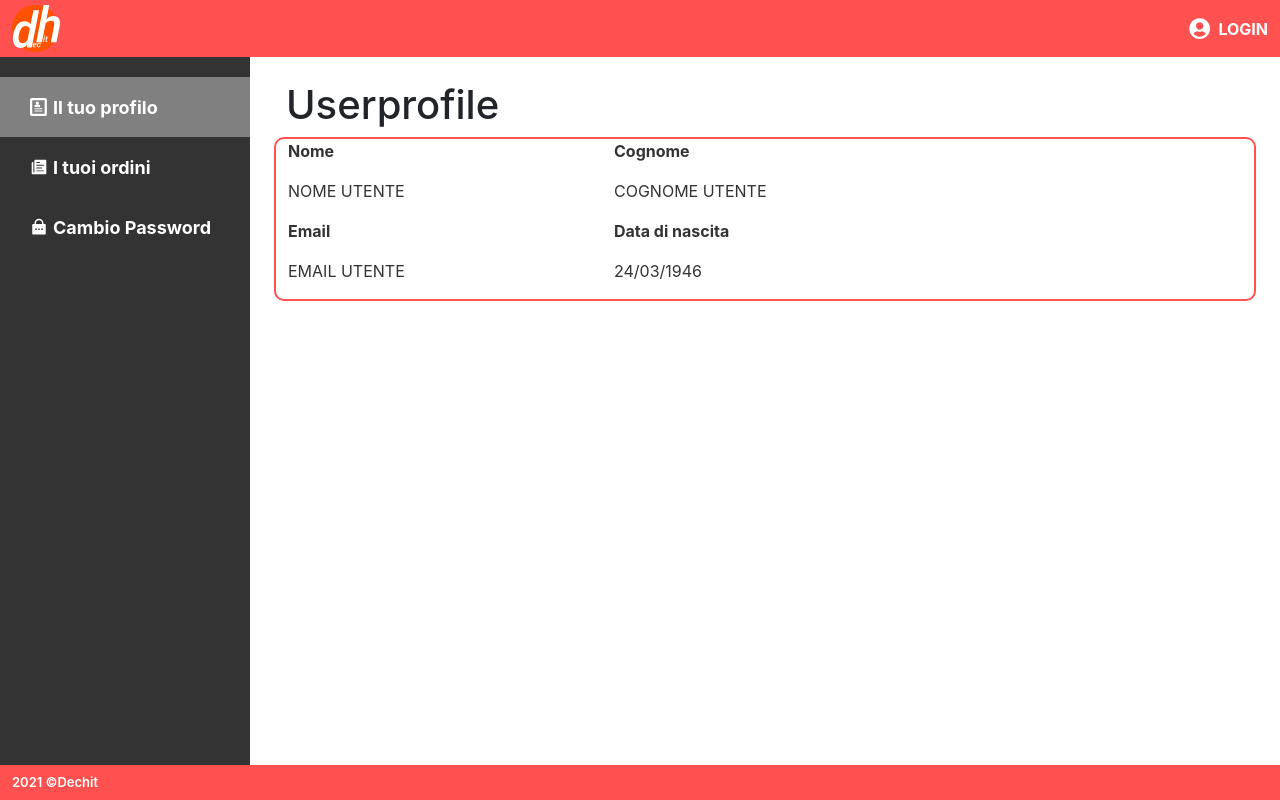
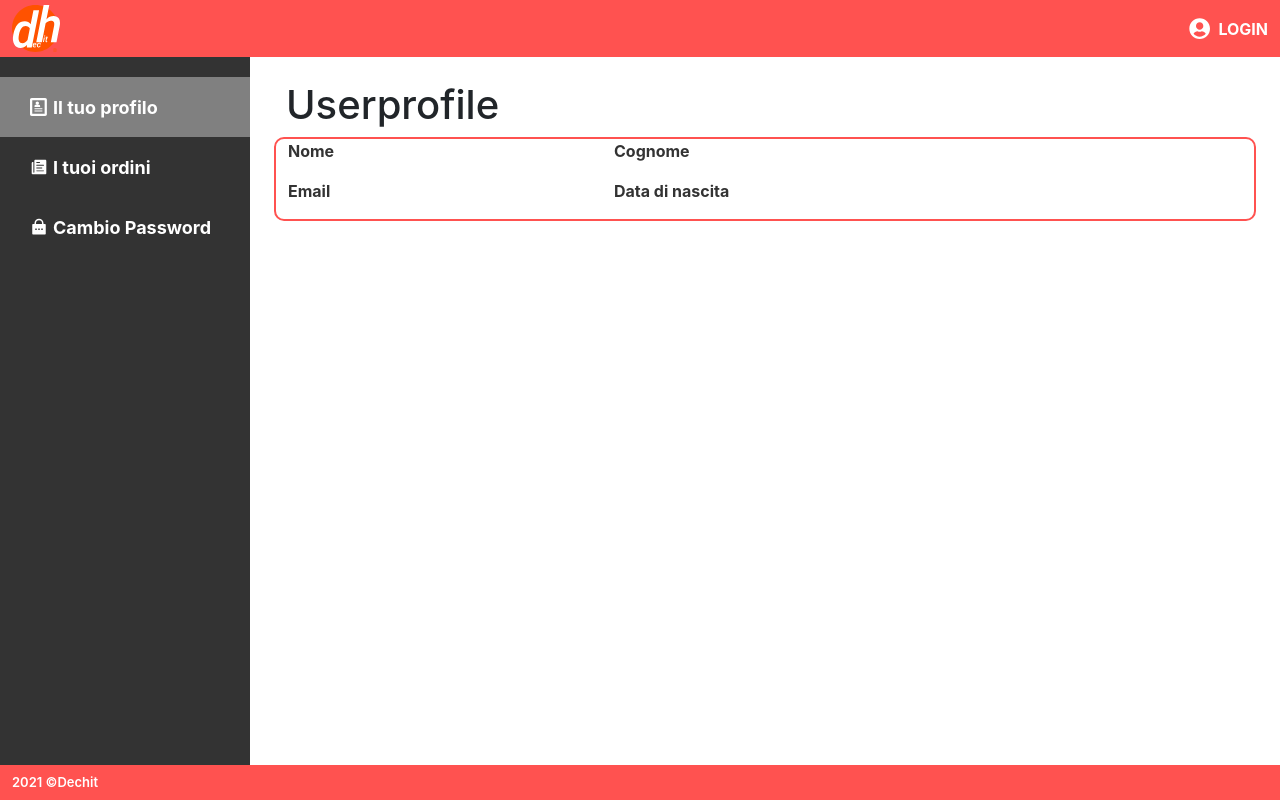
Before and after one commit to TeamReactDechit/React-Booking, a React (Create React App) app in the folder client/: page /dashboard in a window 1280 px wide. Built offline with nearby package versions, Linux system fonts and the light colour scheme; what redux-immutable-state-invariant would draw is missing.

Commit message:
fix first login issue

```diff
--- a/client/src/components/Login.js
+++ b/client/src/components/Login.js
@@ -1,47 +1,13 @@
-import React, { useState } from "react";
 import Form from "react-bootstrap/Form";
 import Button from "react-bootstrap/Button";
-import { loadLogin } from "../redux/actions/usersActions";
-import { connect } from "react-redux";
 
-const Login = ({loadLogin, history }) => {
-  let user = JSON.parse(localStorage.getItem('utente'));
-  const [utente, setUtente] = useState();
-  const [errors, setErrors] = useState({});
 
-  function validateForm() {
-    const { username, password } = utente;
-    const errors = {};
+const Login = ({handleChange, validateForm, handleSubmit }) => {
 
-    if (!username) errors.username = "Email is required.";
-    if (!password) errors.password = "Password is required";
-
-    setErrors(errors);
-    return Object.keys(errors).length === 0;
-  }
-
-  function handleChange(event) {
-    const { name, value } = event.target;
-    setUtente({
-      ...utente,
-      [name]: value,
-    });
-  }
-
-  function handleSubmit(event) {
-    event.preventDefault();
-
-    if (!validateForm()) return;
-
-    loadLogin(utente)
-      .catch(error => {
-        setErrors({ onSave: error.message });
-      });
-  }
 
   return (
     <div className="container">
-      <h1>Login</h1>{user.name}
+      <h1>Login</h1>
       <Form className="col-md-8 col-12 login p-4" onSubmit={handleSubmit}>
         <Form.Group size="lg" controlId="email">
           <Form.Label>Email</Form.Label>
@@ -67,17 +33,4 @@ const Login = ({loadLogin, history }) => {
   );
 }
 
-function mapStateToProps(state) {
-  return {
-    user: state.user
-  };
-}
-
-const mapDispatchToProps = {
-  loadLogin
-};
-
-export default connect(
-  mapStateToProps,
-  mapDispatchToProps
-)(Login);
+export default Login;
--- a/client/src/components/Userprofile.js
+++ b/client/src/components/Userprofile.js
@@ -1,26 +1,26 @@
 import React from 'react';
 
-const Userprofile = () => {
+const Userprofile = ({utente}) => {
   return(
     <div className="content-dashboard p-4">
       <h1>Userprofile</h1>
       <div className="row login color-user">
         <div className="col-6 col-sm-4">
           <p className="fw-bold">Nome</p>
-          <p>NOME UTENTE</p>
+          <p>{utente.name}</p>
         </div>
         <div className="col-6 col-sm-4">
           <p className="fw-bold">Cognome</p>
-          <p>COGNOME UTENTE</p>
+          <p>{utente.surname}</p>
         </div>
         <div className="w-100 d-none d-md-block"></div>
         <div className="col-6 col-sm-4">
           <p className="fw-bold">Email</p>
-          <p>EMAIL UTENTE</p>
+          <p>{utente.email}</p>
         </div>
         <div className="col-6 col-sm-4">
           <p className="fw-bold">Data di nascita</p>
-          <p>24/03/1946</p>
+          <p>{utente.birthdate}</p>
         </div>
       </div>
     </div>
--- a/client/src/pages/DashboardPage.js
+++ b/client/src/pages/DashboardPage.js
@@ -1,18 +1,31 @@
-import React from 'react';
+import React, { useEffect, useState } from "react";
 import '../css/DashboardPage.css';
 import Navbar from '../components/Navbar';
 import { BrowserRouter as Router, Switch, Route } from 'react-router-dom';
 import Orders from '../components/Orders';
 import Userprofile from '../components/Userprofile';
+import { connect } from "react-redux";
 import ChangePassword from '../components/ChangePassword';
 
-function DashboardPage() {
+const DashboardPage = ({user}) => {
+  const [utente, setUtente] = useState({ ...user });
+
+  useEffect(() => {
+
+    debugger;
+    if (user.id !== null) {
+      setUtente({ ...user });
+    }
+
+  }, [user]);
+
+
   return (
     <>
       <Router>
         <Navbar/>
         <Switch>
-          <Route path='/dashboard' exact component={Userprofile} />
+          <Route exact path="/dashboard" component={() => <Userprofile utente={utente} />} />
           <Route path='/orders' component={Orders} />
           <Route path='/changepassword'  component={ChangePassword} />
         </Switch>
@@ -21,4 +34,13 @@ function DashboardPage() {
   );
 }
 
-export default DashboardPage;
+function mapStateToProps(state) {
+  return {
+    user: state.user,
+  };
+}
+
+const mapDispatchToProps = {
+};
+
+export default connect(mapStateToProps, mapDispatchToProps)(DashboardPage);
--- a/client/src/pages/LoginPage.js
+++ b/client/src/pages/LoginPage.js
@@ -1,19 +1,68 @@
-import React from "react";
+import React, { useState } from "react";
 import Login from "../components/Login";
-import Registration from "../components/Registration"
+import Registration from "../components/Registration";
 import "../css/LoginPage.css";
+import { connect } from "react-redux";
+import { loadLogin } from "../redux/actions/usersActions";
 
+const LoginPage = ({ loadLogin, history }) => {
+  const [utente, setUtente] = useState();
+  const [errors, setErrors] = useState({});
 
-const LoginPage = () => {
+  function validateForm() {
+    const { username, password } = utente;
+    const errors = {};
+
+    if (!username) errors.username = "Email is required.";
+    if (!password) errors.password = "Password is required";
+
+    setErrors(errors);
+    return Object.keys(errors).length === 0;
+  }
+
+  function handleChange(event) {
+    const { name, value } = event.target;
+    setUtente({
+      ...utente,
+      [name]: value,
+    });
+  }
+
+  function handleLoginSubmit(event) {
+    event.preventDefault();
+
+    if (!validateForm()) return;
+
+    loadLogin(utente)
+      .then(() => {
+        debugger;
+        history.push("/dashboard");
+      })
+      .catch((error) => {
+        setErrors({ onSave: error.message });
+      });
+  }
+
   return (
     <div className="row mt-4">
       <div className="col-lg-6 col-12 float-start">
-            <Login/>
+        <Login handleChange={handleChange} validateForm={validateForm} handleSubmit={handleLoginSubmit}/>
       </div>
       <div className="col-lg-6 col-12 float-end">
-            <Registration/>
+        <Registration />
       </div>
     </div>
   );
+};
+
+function mapStateToProps(state) {
+  return {
+    utente: state.utente,
+  };
 }
-export default LoginPage;
+
+const mapDispatchToProps = {
+  loadLogin,
+};
+
+export default connect(mapStateToProps, mapDispatchToProps)(LoginPage);
--- a/client/src/redux/reducers/index.js
+++ b/client/src/redux/reducers/index.js
@@ -1,9 +1,9 @@
 import { combineReducers } from "redux";
-import users from './usersReducer';
+import user from './usersReducer';
 import apiCallsInProgress from "./apiStatusReducer";
 
 const rootReducer = combineReducers({
-  users,
+  user,
   apiCallsInProgress
 });
 
```
Lines whose indentation alone changed are shown as unchanged.
